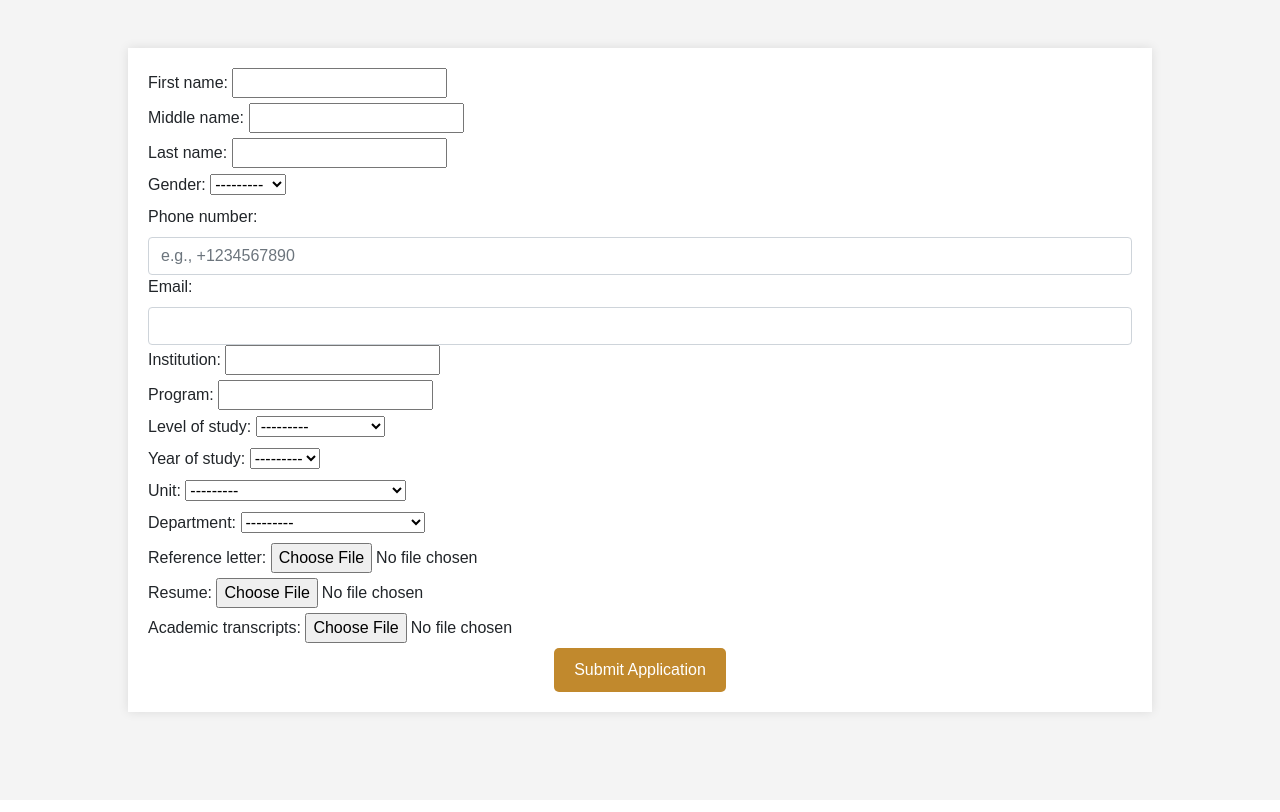
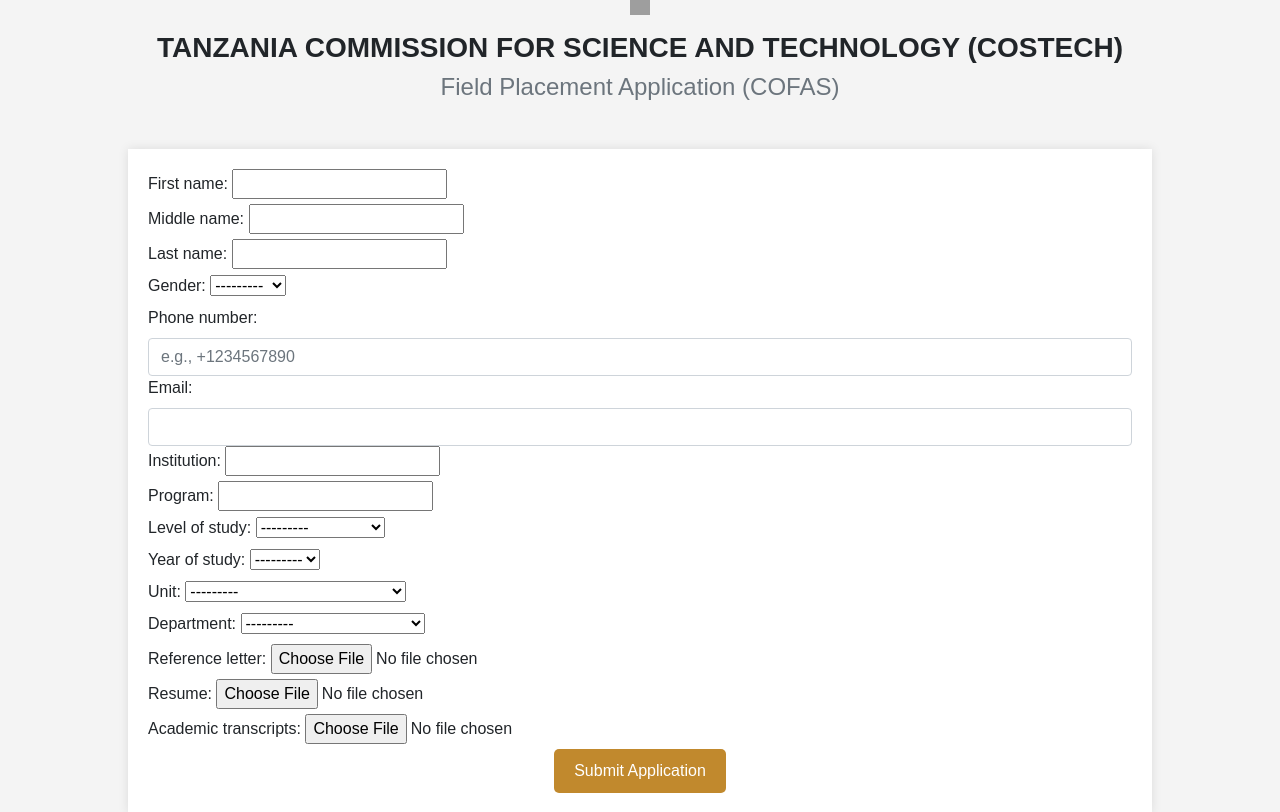
Before and after one commit to louissosthenes9/COFAS-2025, a Django app: page /applications/ in a window 1280 px wide. Shown: the top 812 px of the page. Before the commit the page ends 719 px from the top, so only its background shows below. Run offline with Django 5.2, Linux system fonts and the light colour scheme; some libraries are stand-ins or nearby versions; grey boxes are pictures that could not be loaded.

Commit message:
added header

```diff
--- a/applications/templates/base.html
+++ b/applications/templates/base.html
@@ -17,6 +17,15 @@
     <script defer src="{% static 'js/app.js' %}"></script>
 </head>
 <body>
+     <header class="text-center mb-4">
+            <div class="header-logo mb-3">
+                <a href='https://www.costech.or.tz/'>
+                    <img src="{% static 'images/costechlogo.png' %}" alt="COSTECH Logo" class="img-fluid" height="20" width="20">
+                </a>
+             </div>
+            <h1 class="h3 font-weight-bold">TANZANIA COMMISSION FOR SCIENCE AND TECHNOLOGY (COSTECH)</h1>
+            <h2 class="h4 text-muted">Field Placement Application (COFAS)</h2>
+        </header>
     {% block content %}
     {% endblock %}
 </body>
--- a/applications/templates/form.html
+++ b/applications/templates/form.html
@@ -2,6 +2,7 @@
 {% load static %}
 {% block content %}
     <div class="container my-5">
+
         <form method="POST" enctype="multipart/form-data" class="needs-validation" novalidate>
 
             {% csrf_token %}
```
